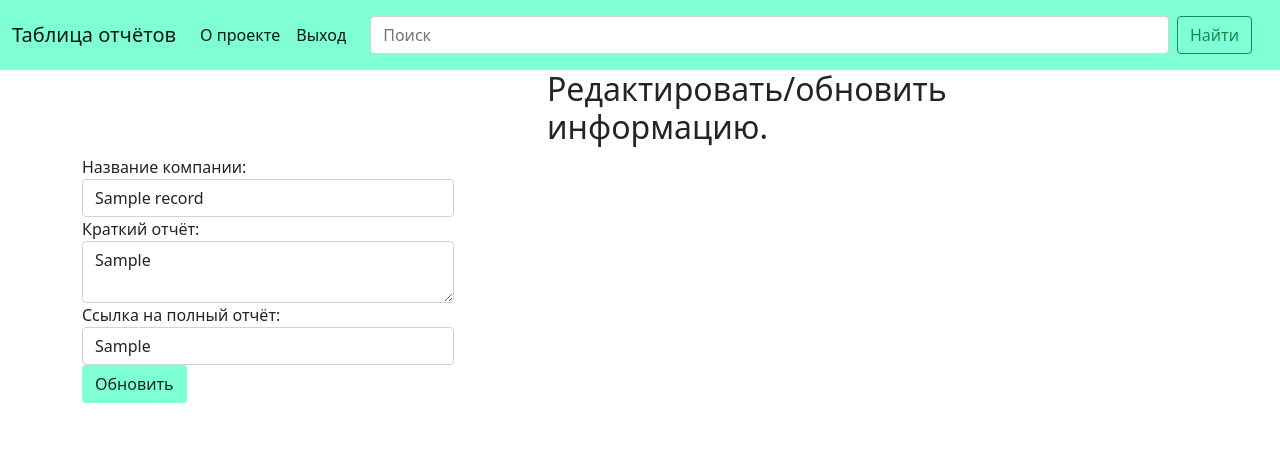
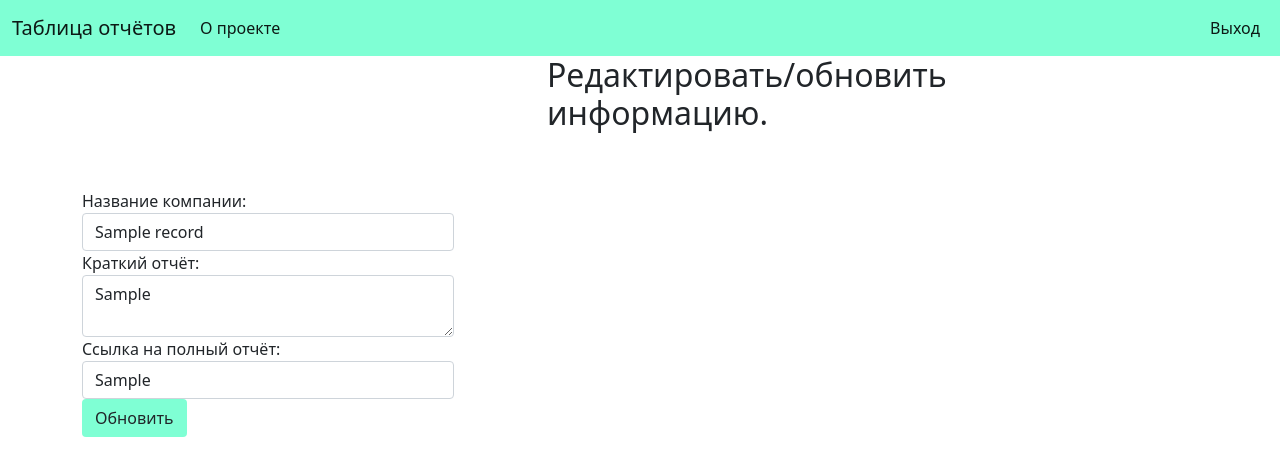
Before and after one commit to wwwAiru/web-msfo-stock-bot, a Flask app: a page that uses templates/base.html in a window 1280 px wide. Shown: the top 476 px of the page. Run offline with Flask 2, Linux system fonts and the light colour scheme; a user stored in the database is signed in; tables that the repository leaves empty hold one stand-in row (values such as "Sample post"); parts of the project's set-up code (start-up, migrations or seed data) failed here and were passed over.

Commit message:
теперь поиск только в блюпринте msfo_records

```diff
--- a/templates/base.html
+++ b/templates/base.html
@@ -63,7 +63,8 @@
                 {% endif %}
 
             </ul>
-
+            <!-- строка поиска отображается только на странице с таблицей отчётов -->
+            {% if request.url_rule.endpoint == "msfo_records.index"%}
             <form class="d-flex flex-sm-fill text-sm-center nav-link" method="GET">
                 <!-- name="search" - задаём имя переменной, request - это глобальный зарезервированный объект flask'a,
                 метод args - словарь объекта request, метод словаря get выдаёт значению по ключу search, если ничего нет,
@@ -72,7 +73,7 @@
                        name="search" value="{{ request.args.get('search', '') }}">
                 <button class="btn btn-outline-success" style="background-color: #7fffd4" type="submit">Найти</button>
             </form>
-
+            {% endif %}
         </div>
 
     </div>
@@ -84,6 +85,16 @@
         {% block content_title %}
         {% endblock %}
     </h2>
+
+
+<br>
+<div class="form-group col-4">
+{% block add_company_form %}
+{% endblock %}
+</div>
+<br>
+</div>
+<div class="container">
     {% block content %}
     {% endblock %}
 </div>
```
